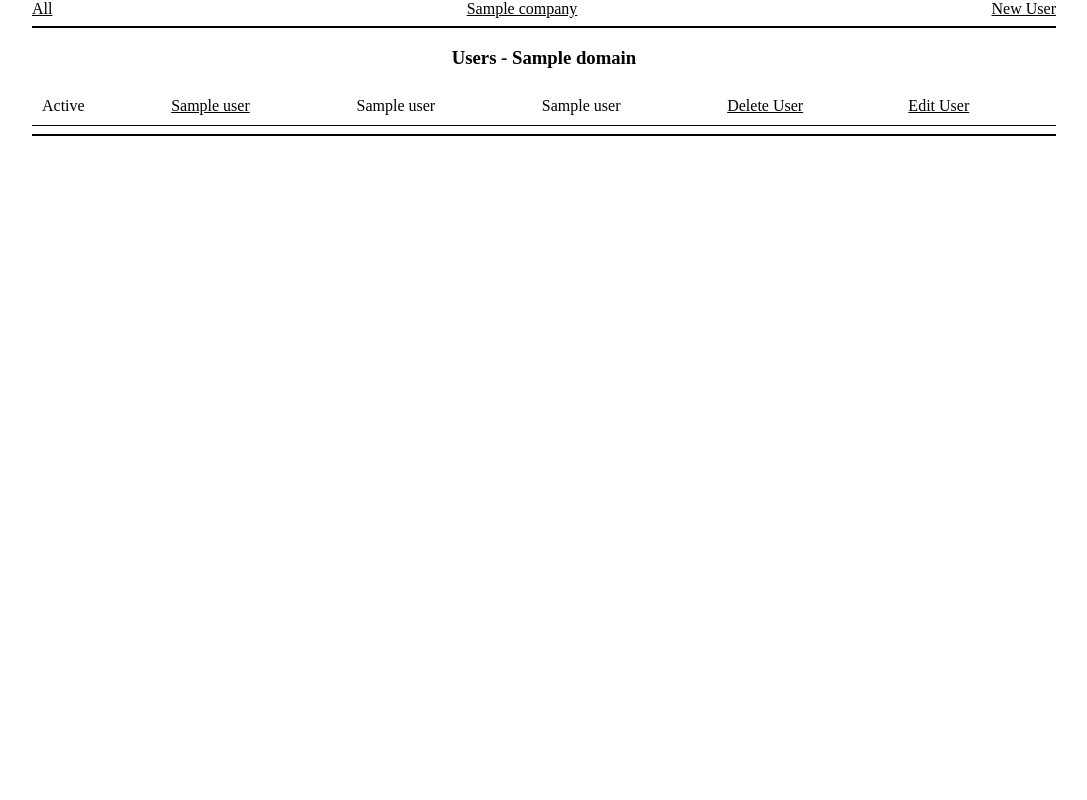
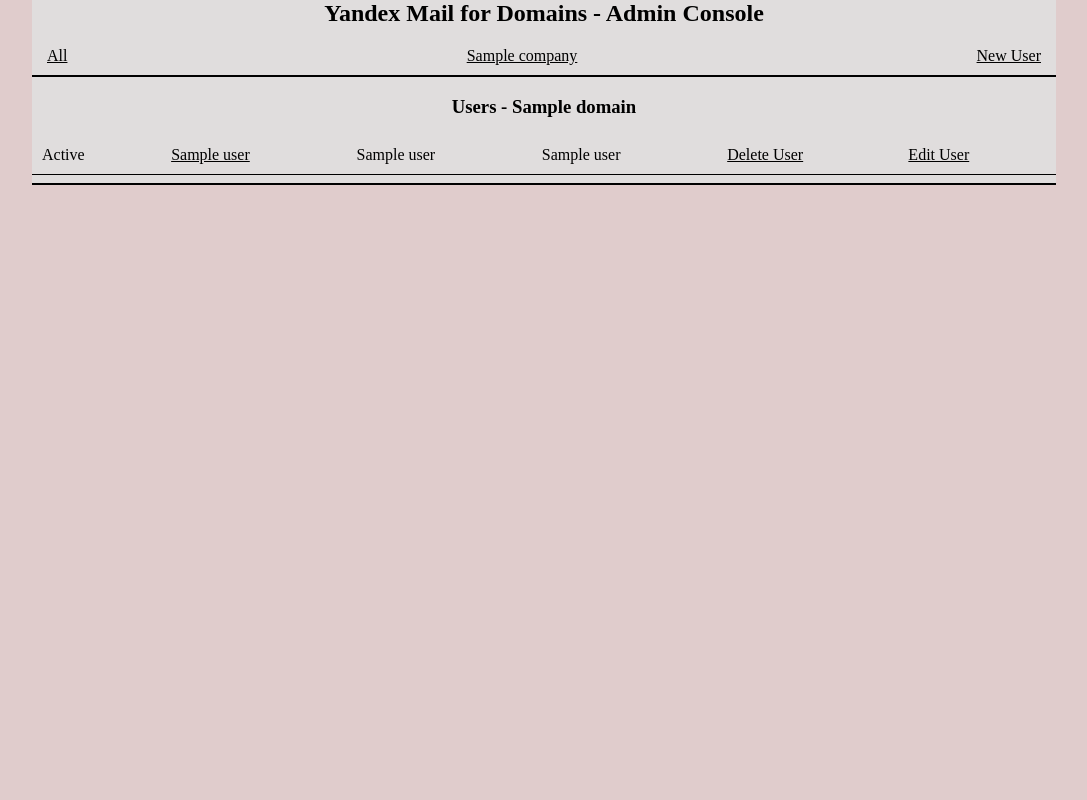
Before and after one commit to edkliff/yandex-mail, a Flask app: template app/templates/mails.html in a window 1280 px wide. Shown: the whole page, without its empty margins (96-1183 px from the left). Run offline with Flask 2, Linux system fonts and the light colour scheme; the template is opened without the code that fills it: most values are stand-ins (such as "Sample title", 1, 10 or a date in 2020); parts of the project's set-up code (start-up, migrations or seed data) failed here and were passed over.

Commit message:
Some small changes

```diff
--- a/app/static/base.css
+++ b/app/static/base.css
@@ -32,8 +32,8 @@ hr {
 
 body {
     font-size: 16px;
-    max-width: 1024px;
     margin: 0 auto;
+    background: #E0CCCC;
 }
 
 hr {
@@ -58,4 +58,21 @@ select {
     flex-direction: row;
     justify-content: space-between;
     align-items: flex-start;
+    margin: 10 15 10 15;
 }
+
+.active-user {
+    background: #E0DDDD;
+}
+
+.non-active-user {
+    background: #E6E6FA;
+}
+
+.main-screen {
+    max-width: 1024px;
+    height 100%;
+    background: #E0DDDD;
+    border: 1px;
+    border-color: black;
+}
--- a/app/templates/base.html
+++ b/app/templates/base.html
@@ -8,7 +8,10 @@
         <link rel="stylesheet" href="/static/base.css">
     </head>
     <body>
+
         <center>
+            <div class="main-screen">
+                <h2>Yandex Mail for Domains - Admin Console</h2>
                     <div class="flex-cont-space-around">
                         <div>
                             <a href="/mails">All</a>
@@ -24,7 +27,6 @@
                         </div>
                     </div>
 
-        </center>
                 <hr>
                 {% block content %}{% endblock %}
 
@@ -38,5 +40,7 @@
                 </ul>
                 {% endif %}
                 {% endwith %}
+            </div>
+        </center>
     </body>
 </html>
--- a/app/templates/mails.html
+++ b/app/templates/mails.html
@@ -5,7 +5,12 @@
         <h3>Users - {{ domain }}</h3>
         <table>
             {% for user in users %}
-            <tr>
+            {% if user[4] %}
+                <tr class="active-user">
+            {% else %}
+                <tr class="non-active-user">
+            {% endif %}
+
                     <td>
                         {% if user[4] %}
                         Active
```
Lines whose indentation alone changed are shown as unchanged.
